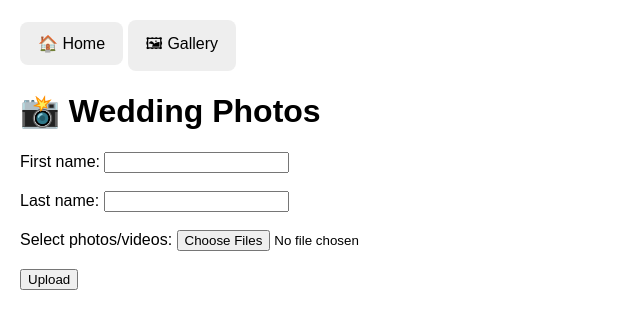
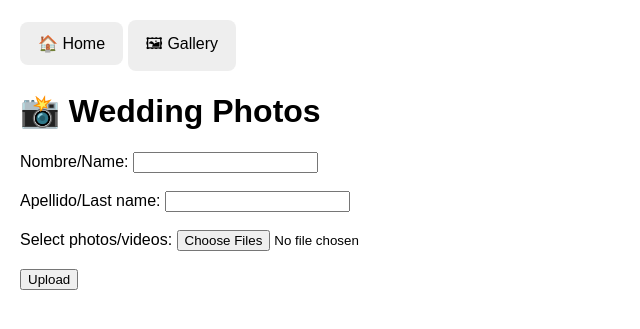
Before and after one commit to Loethor/wedding-photos, a FastAPI app: page / in a window 1280 px wide. Shown: the top 329 px of the page, without its empty margins (0-640 px from the left). Run offline with FastAPI, Linux system fonts and the light colour scheme; the visitor is signed in with stand-in values (Sample User, id 1).

Commit message:
update name

```diff
--- a/app/templates/index.html
+++ b/app/templates/index.html
@@ -12,15 +12,15 @@ Upload Photos
 <form id="upload-form">
 
     <label>
-        First name:
-        <input name="first_name" required>
+        Nombre/Name:
+        <input name="first_name" required pattern="[A-Za-zÁÉÍÓÚáéíóúÑñ]+" title="Nombre/Name">
     </label>
 
     <br><br>
 
     <label>
-        Last name:
-        <input name="last_name" required>
+        Apellido/Last name:
+        <input name="last_name" required pattern="[A-Za-zÁÉÍÓÚáéíóúÑñ]+" title="Apellido/Last Name">
     </label>
 
     <br><br>
```
Also changed, not shown: README.md.
